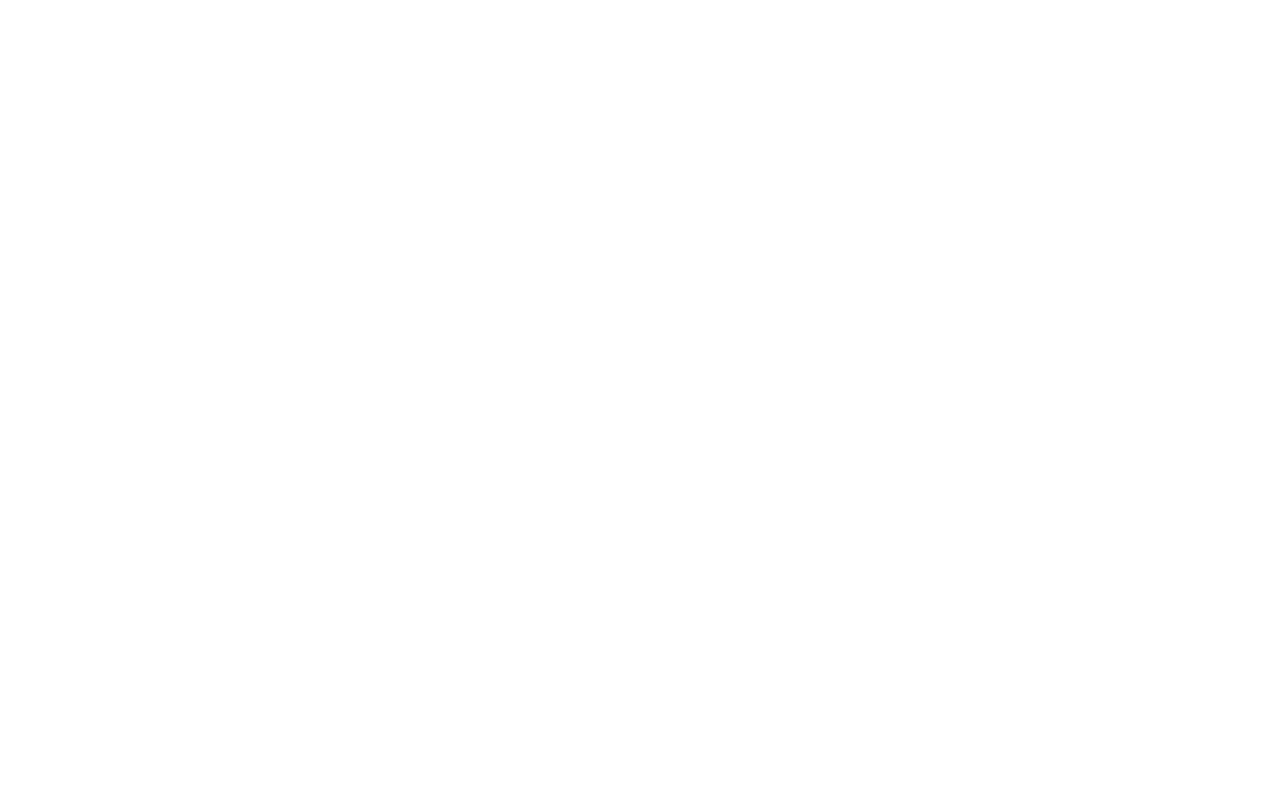
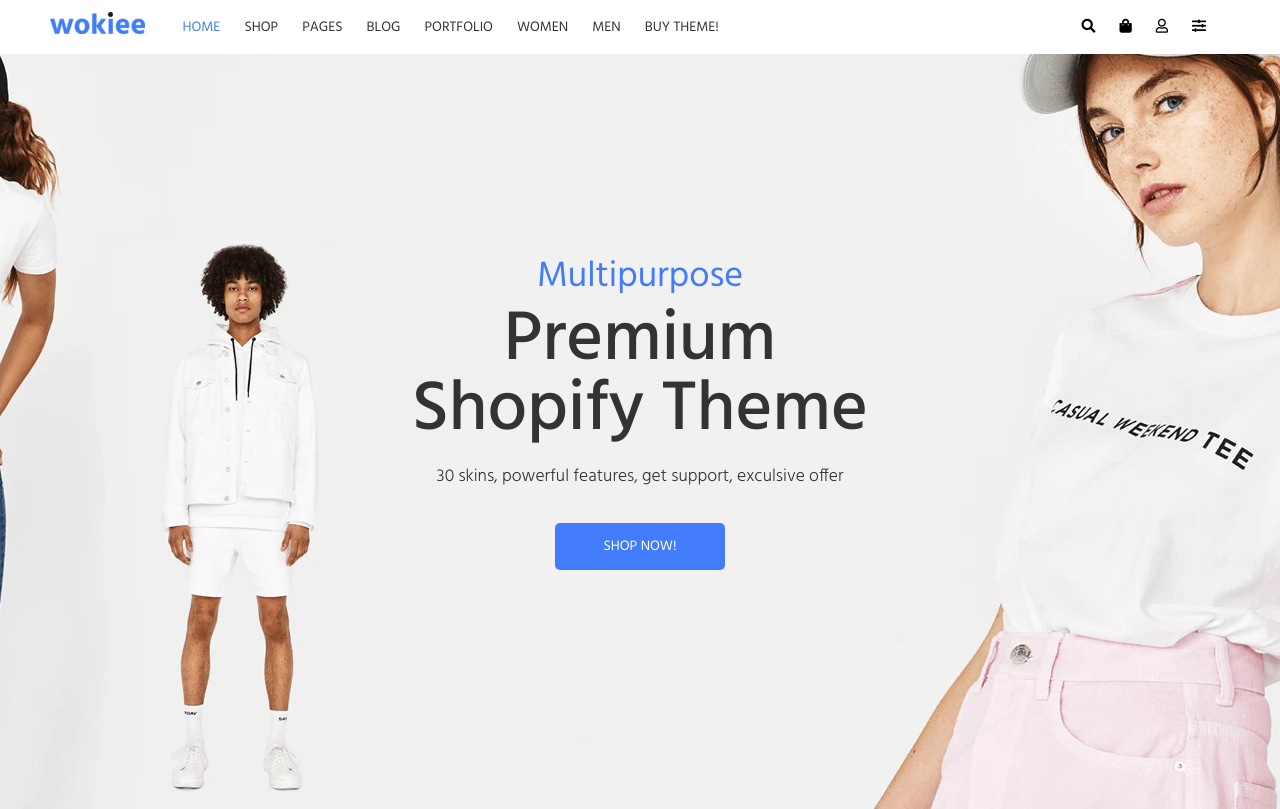
Before and after one commit to suzanpaudel/shopify, a plain HTML site: page index.html in a window 1280 px wide. Drawn offline with Linux system fonts and the light colour scheme.

Commit message:
Make navbar and showcase section

```diff
--- a/index.html
+++ b/index.html
@@ -14,5 +14,39 @@
     <link rel="stylesheet" href="css/style.css" />
     <title>Wokiee - Shopify Theme</title>
   </head>
-  <body></body>
+  <body>
+    <nav id="navbar">
+      <div class="container">
+        <a href="#" class="logo"><img src="images/logo.png" alt="logo" /></a>
+        <ul class="nav-links">
+          <li><a href="" class="active">Home</a></li>
+          <li><a href="">Shop</a></li>
+          <li><a href="">Pages</a></li>
+          <li><a href="">Blog</a></li>
+          <li><a href="">Portfolio</a></li>
+          <li><a href="">Women</a></li>
+          <li><a href="">Men</a></li>
+          <li><a href="">Buy Theme!</a></li>
+        </ul>
+        <ul class="user-icons">
+          <li><i class="fas fa-search"></i></li>
+          <li><i class="fas fa-shopping-bag"></i></li>
+          <li><i class="far fa-user"></i></li>
+          <li><i class="fas fa-sliders-h"></i></li>
+        </ul>
+      </div>
+    </nav>
+
+    <header id="showcase">
+      <div class="showcase-content">
+        <h2>Multipurpose</h2>
+        <h1>Premium</h1>
+        <h1>Shopify Theme</h1>
+        <p class="lead">
+          30 skins, powerful features, get support, exculsive offer
+        </p>
+        <a href="#" class="btn">Shop Now!</a>
+      </div>
+    </header>
+  </body>
 </html>
--- a/scss/style.scss
+++ b/scss/style.scss
@@ -0,0 +1,109 @@
+$primary-color: #427cfa;
+
+* {
+  margin: 0;
+  padding: 0;
+  box-sizing: border-box;
+}
+
+body {
+  font-family: 'Hind', sans-serif;
+  font-size: 14px;
+}
+
+h1 {
+  font-size: 4.4rem;
+  font-weight: 500;
+  line-height: 1;
+}
+
+h2 {
+  font-size: 2.25rem;
+  color: $primary-color;
+  font-weight: 400;
+}
+
+p {
+  margin: 1rem 0;
+}
+
+a {
+  text-decoration: none;
+  color: #333;
+}
+
+ul {
+  list-style: none;
+}
+
+.container {
+  max-width: 1180px;
+  margin: auto;
+  padding: 0.75rem 0;
+  display: flex;
+  justify-content: space-between;
+  align-items: center;
+}
+
+.btn {
+  display: inline-block;
+  text-transform: uppercase;
+  padding: 0.75rem 3rem;
+  border-radius: 5px;
+  background-color: $primary-color;
+  color: #fff;
+}
+
+#navbar {
+  position: sticky;
+  top: 0;
+  background-color: #fff;
+
+  .nav-links {
+    width: 73%;
+    display: flex;
+    text-transform: uppercase;
+
+    li {
+      margin-right: 1.5rem;
+
+      a.active,
+      a:hover {
+        color: $primary-color;
+      }
+    }
+  }
+
+  .user-icons {
+    display: flex;
+
+    li {
+      margin-right: 1.5rem;
+    }
+  }
+}
+
+#showcase {
+  background-image: url('../images/home.png');
+  background-position: center;
+  background-repeat: no-repeat;
+  background-size: cover;
+  height: 100vh;
+  color: #333;
+  margin-top: -45px;
+
+  .showcase-content {
+    display: flex;
+    flex-direction: column;
+    align-items: center;
+    justify-content: center;
+    text-align: center;
+    height: 100%;
+
+    .lead {
+      font-size: 1.1rem;
+      font-weight: 300;
+      margin-bottom: 2rem;
+    }
+  }
+}
```
Also changed, not shown: css/style.css, images/home.png (added), 1 other file.
